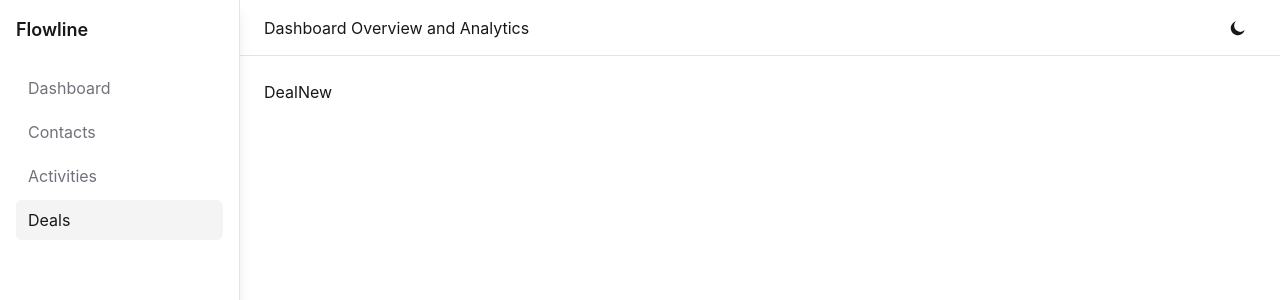
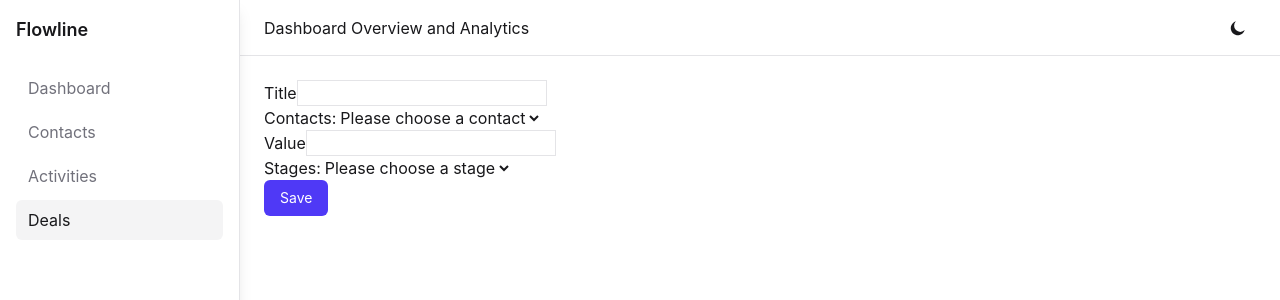
Before and after one commit to FiratCanTas/flowline, a React (Vite) app: page /deals/new in a window 1280 px wide. Shown: the top 300 px of the page. Built offline with nearby package versions, Linux system fonts and the light colour scheme.

Commit message:
feat: enable deal creation

```diff
--- a/src/pages/DealNew.jsx
+++ b/src/pages/DealNew.jsx
@@ -1,5 +1,26 @@
+import { useMutation, useQueryClient } from '@tanstack/react-query';
+import DealForm from '../features/deals/components/DealForm';
+import { addDeal } from '../features/deals/api/deals';
+import { useNavigate } from 'react-router';
+
 const DealNew = () => {
-  return <>DealNew</>;
+  const queryClient = useQueryClient();
+  const navigate = useNavigate();
+
+  const { mutate: addDealMutation, isPending } = useMutation({
+    mutationKey: ['add deal'],
+    mutationFn: (data) => addDeal(data),
+    onSuccess: () => {
+      queryClient.invalidateQueries({ queryKey: ['deals'] });
+      navigate('/deals');
+    },
+  });
+
+  return (
+    <div>
+      <DealForm onSubmit={(data) => addDealMutation(data)} disabled={isPending} />
+    </div>
+  );
 };
 
 export default DealNew;
```
